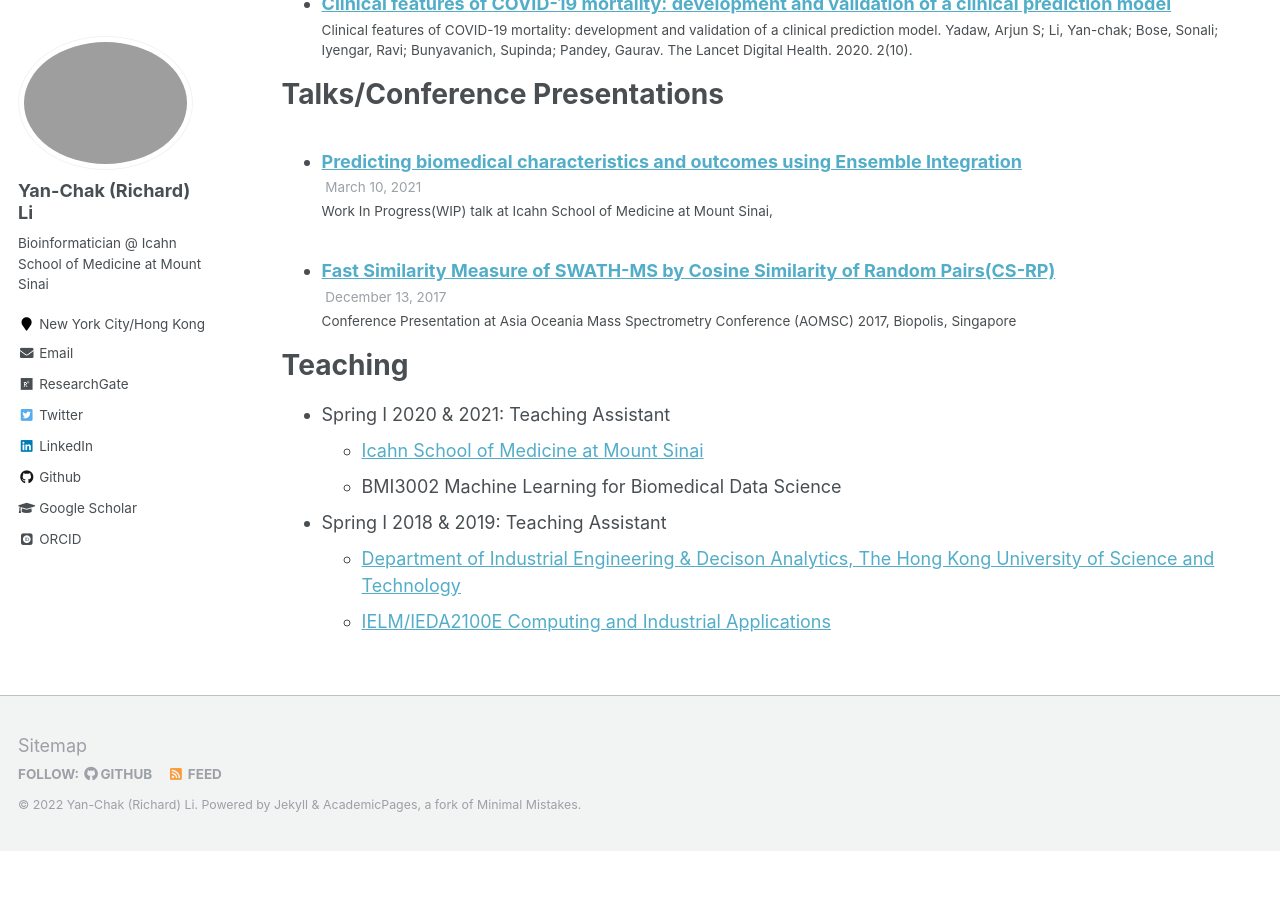
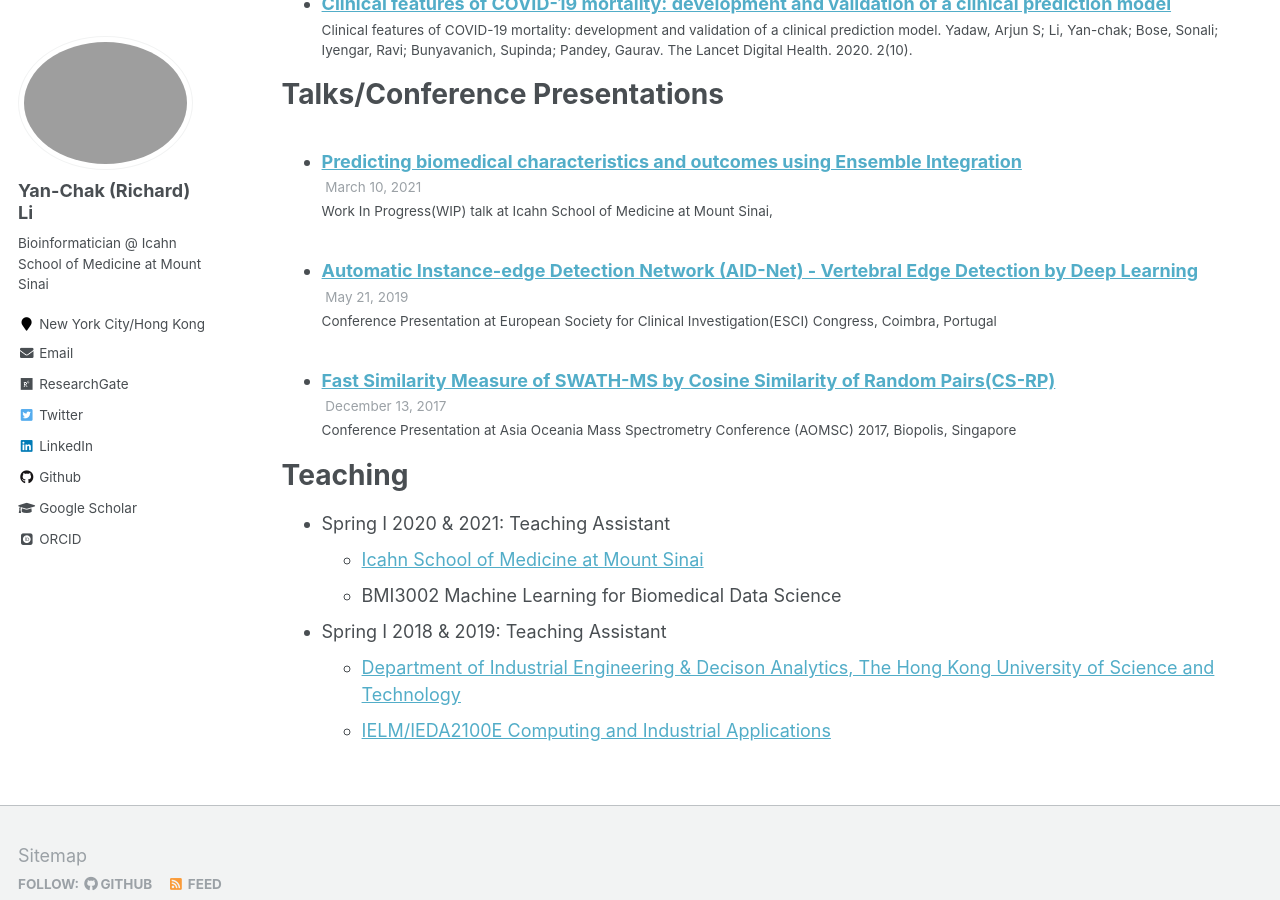
Before and after one commit to huhrichard/huhrichard.github.io, a Jekyll site: the page built from _pages/cv.md, in a window 1280 px wide and 900 px high, scrolled down 1837 px. Built offline with Jekyll 4.4.1, drawn with Linux system fonts in a browser that asks for light colours; some web fonts are replaced; a file with an impossible date is left out; before the commit the page ends 2688 px from its top, so only the background shows below that.

Commit message:
no message

```diff
--- a/_talks/2019-05-AID-Net.md
+++ b/_talks/2019-05-21-AID-Net.md
@@ -2,9 +2,9 @@
 title: "Automatic Instance-edge Detection Network (AID-Net) - Vertebral Edge Detection by Deep Learning"
 collection: talks
 type: "Conference Presentation"
-permalink: /talks/2019-05-AID-Net
+permalink: /talks/2019-05-21-AID-Net
 venue: "European Society for Clinical Investigation(ESCI) Congress"
-date: 2019-05
+date: 2019-05-21
 location: "Coimbra, Portugal"
 ---
 
--- a/markdown_generator/talks.tsv
+++ b/markdown_generator/talks.tsv
@@ -1,4 +1,4 @@
 title	type	url_slug	venue	date	location	talk_url	description
 Predicting biomedical characteristics and outcomes using Ensemble Integration	Work In Progress(WIP) talk	EI-wip	Icahn School of Medicine at Mount Sinai	2021-03-10			Work In Progress(WIP) talk @ Icahn School of Medicine at Mount Sinai
-Automatic Instance-edge Detection Network (AID-Net) - Vertebral Edge Detection by Deep Learning	Conference Presentation	AID-Net	European Society for Clinical Investigation(ESCI) Congress	2019-05	Coimbra, Portugal	A novel deep learning-based vertebral edge detection method was proposed to automize the part of routine clinical work.
+Automatic Instance-edge Detection Network (AID-Net) - Vertebral Edge Detection by Deep Learning	Conference Presentation	AID-Net	European Society for Clinical Investigation(ESCI) Congress	2019-05-21	Coimbra, Portugal	A novel deep learning-based vertebral edge detection method was proposed to automize the part of routine clinical work.
 Fast Similarity Measure of SWATH-MS by Cosine Similarity of Random Pairs(CS-RP)	Conference Presentation	CS-RP	Asia Oceania Mass Spectrometry Conference (AOMSC) 2017	2017-12-13	Biopolis, Singapore		We proposed a new similarity measure on MS2 (tandem mass spectrometry) data - cosine similarity of random pairs(CS-RP). This method reduces time cost of intensity-wise retention time alignment by SWATH or other DIA-MS2 data. The results of CS-RP shared similar results from the retention time alignments with MS1-based method.
```
